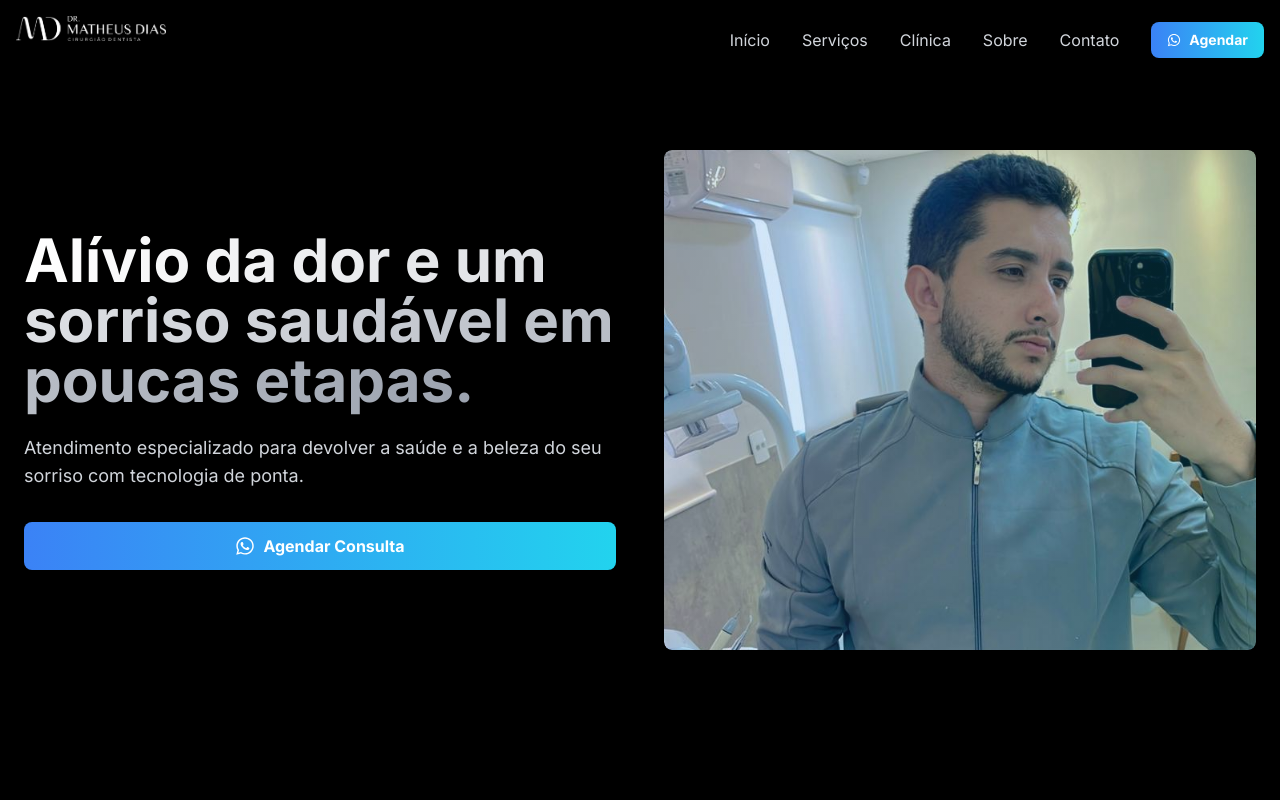
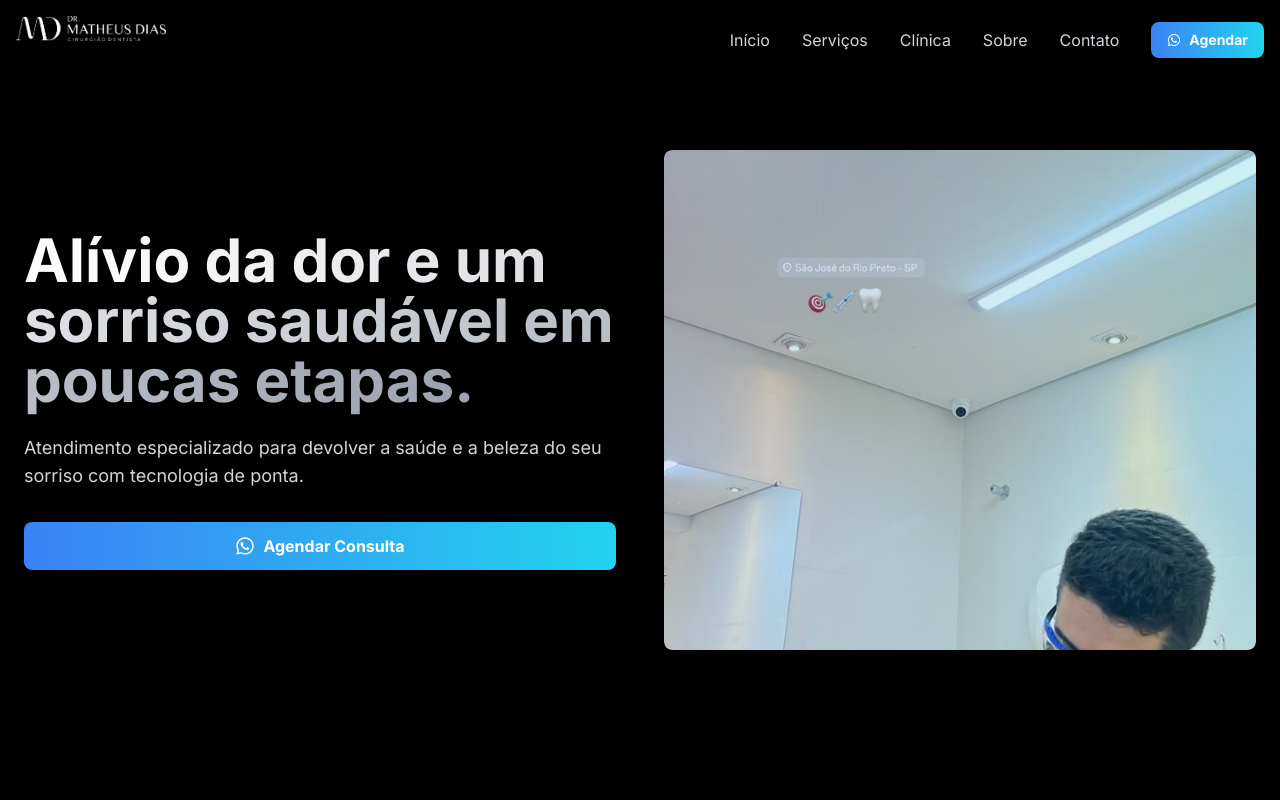
Before and after one commit to humbertosouza-netizen/clinica-dr-matheus, a Next.js app: page / in a window 1280 px wide. Shown: the top 800 px of the page. Built offline with nearby package versions, Linux system fonts and the light colour scheme.

Commit message:
Substituir imagem do doutor pela imagem clinic-3.jpg

```diff
--- a/src/components/sections/About.tsx
+++ b/src/components/sections/About.tsx
@@ -35,7 +35,7 @@ const About = () => {
           >
             <div className="absolute inset-0 bg-gradient-to-r from-blue-500/20 to-cyan-500/20 z-10 rounded-lg pointer-events-none"></div>
             <Image
-              src="/images/dr-matheus.jpg"
+              src="/images/clinic-3.jpg"
               alt="Dr. Matheus Dias"
               fill
               className="object-cover rounded-lg"
--- a/src/components/sections/Hero.tsx
+++ b/src/components/sections/Hero.tsx
@@ -40,11 +40,11 @@ const Hero = () => {
         >
           <div className="absolute inset-0 bg-gradient-to-r from-blue-500/20 to-cyan-500/20 z-10 rounded-lg pointer-events-none"></div>
           <Image
-            src="/images/dr-matheus.jpg"
+            src="/images/clinic-3.jpg"
             alt="Dr. Matheus Dias"
             fill
             className="object-cover rounded-lg"
-            objectPosition="center 20%"
+            objectPosition="center"
             priority
             sizes="(max-width: 768px) 100vw, 50vw"
           />
```
